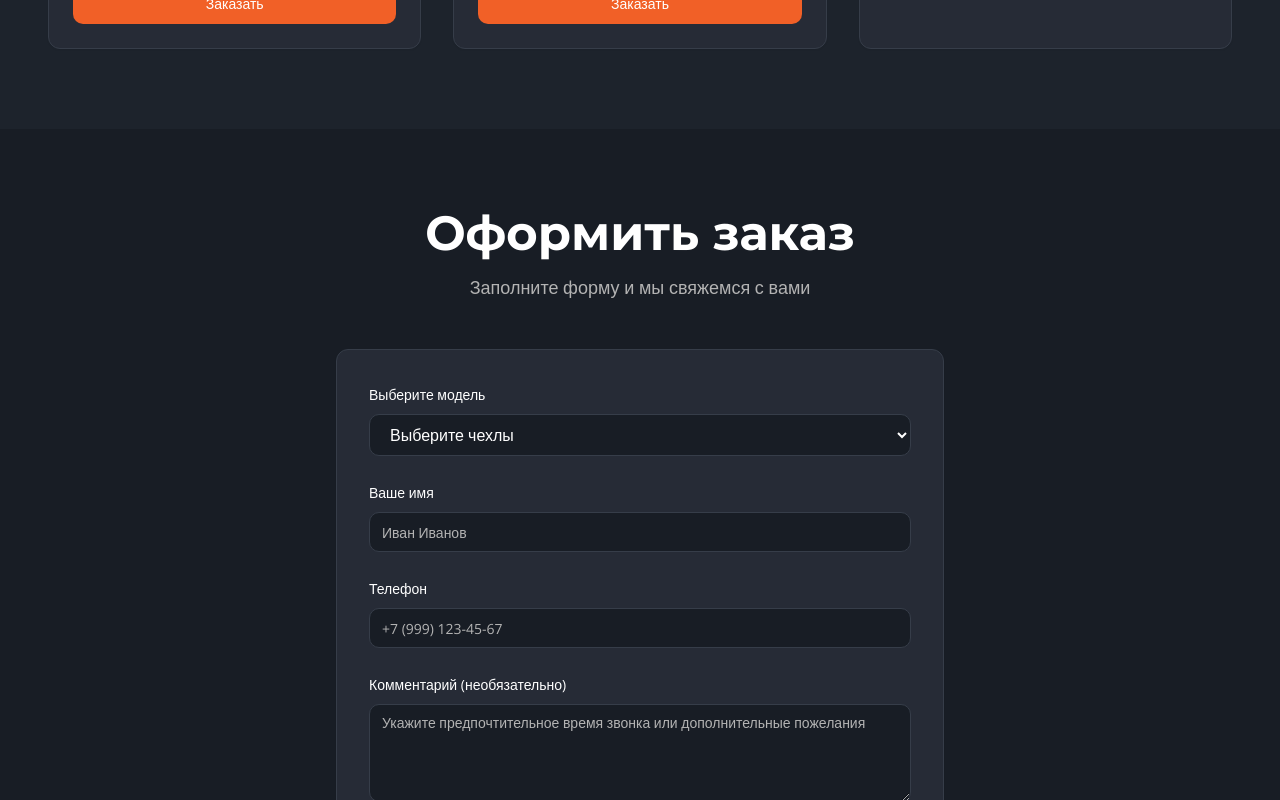
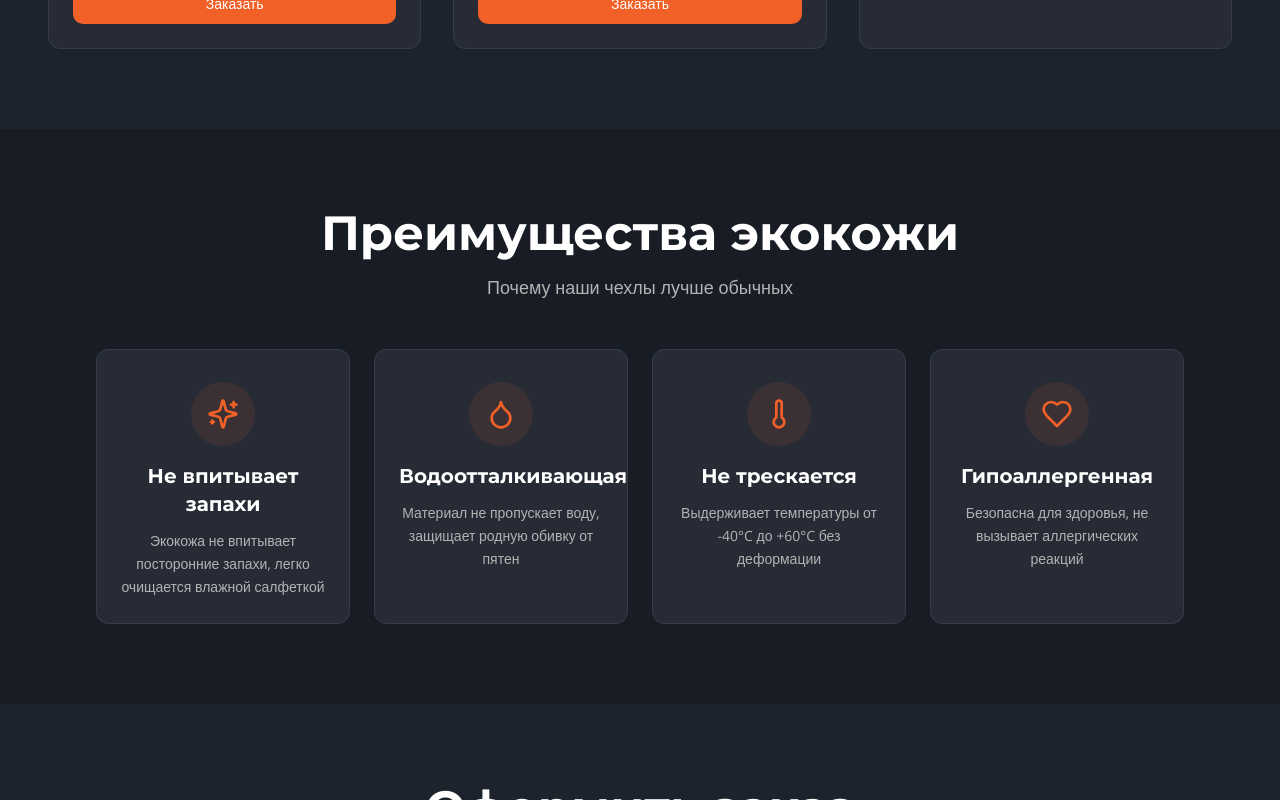
Before and after one commit to pr-poehali-dev/lada-vesta-landing, a React (Vite) app: page / in a window 1280 px wide. Shown: the part 1640-2440 px from the top of the page. Built offline with nearby package versions, Linux system fonts and the light colour scheme.

Commit message:
Добавление функционального блока в структуру

```diff
--- a/src/pages/Index.tsx
+++ b/src/pages/Index.tsx
@@ -181,7 +181,49 @@ export default function Index() {
         </div>
       </section>
 
-      <section id="order" className="py-20 px-4">
+      <section className="py-20 px-4">
+        <div className="container mx-auto max-w-6xl">
+          <h2 className="text-4xl md:text-5xl font-bold text-center mb-4">Преимущества экокожи</h2>
+          <p className="text-center text-muted-foreground text-lg mb-12">Почему наши чехлы лучше обычных</p>
+
+          <div className="grid md:grid-cols-2 lg:grid-cols-4 gap-6">
+            {[
+              {
+                icon: 'Sparkles',
+                title: 'Не впитывает запахи',
+                desc: 'Экокожа не впитывает посторонние запахи, легко очищается влажной салфеткой'
+              },
+              {
+                icon: 'Droplet',
+                title: 'Водоотталкивающая',
+                desc: 'Материал не пропускает воду, защищает родную обивку от пятен'
+              },
+              {
+                icon: 'Thermometer',
+                title: 'Не трескается',
+                desc: 'Выдерживает температуры от -40°C до +60°C без деформации'
+              },
+              {
+                icon: 'Heart',
+                title: 'Гипоаллергенная',
+                desc: 'Безопасна для здоровья, не вызывает аллергических реакций'
+              }
+            ].map((item, idx) => (
+              <Card key={idx} className="text-center hover:shadow-xl transition-all hover:scale-105 animate-fade-in" style={{ animationDelay: `${idx * 0.1}s` }}>
+                <CardContent className="pt-8 pb-6 px-6">
+                  <div className="w-16 h-16 mx-auto mb-4 rounded-full bg-primary/10 flex items-center justify-center">
+                    <Icon name={item.icon as any} className="text-primary" size={32} />
+                  </div>
+                  <h3 className="text-xl font-bold mb-3">{item.title}</h3>
+                  <p className="text-muted-foreground text-sm leading-relaxed">{item.desc}</p>
+                </CardContent>
+              </Card>
+            ))}
+          </div>
+        </div>
+      </section>
+
+      <section id="order" className="py-20 px-4 bg-muted/20">
         <div className="container mx-auto max-w-2xl">
           <h2 className="text-4xl md:text-5xl font-bold text-center mb-4">Оформить заказ</h2>
           <p className="text-center text-muted-foreground text-lg mb-12">Заполните форму и мы свяжемся с вами</p>
```
